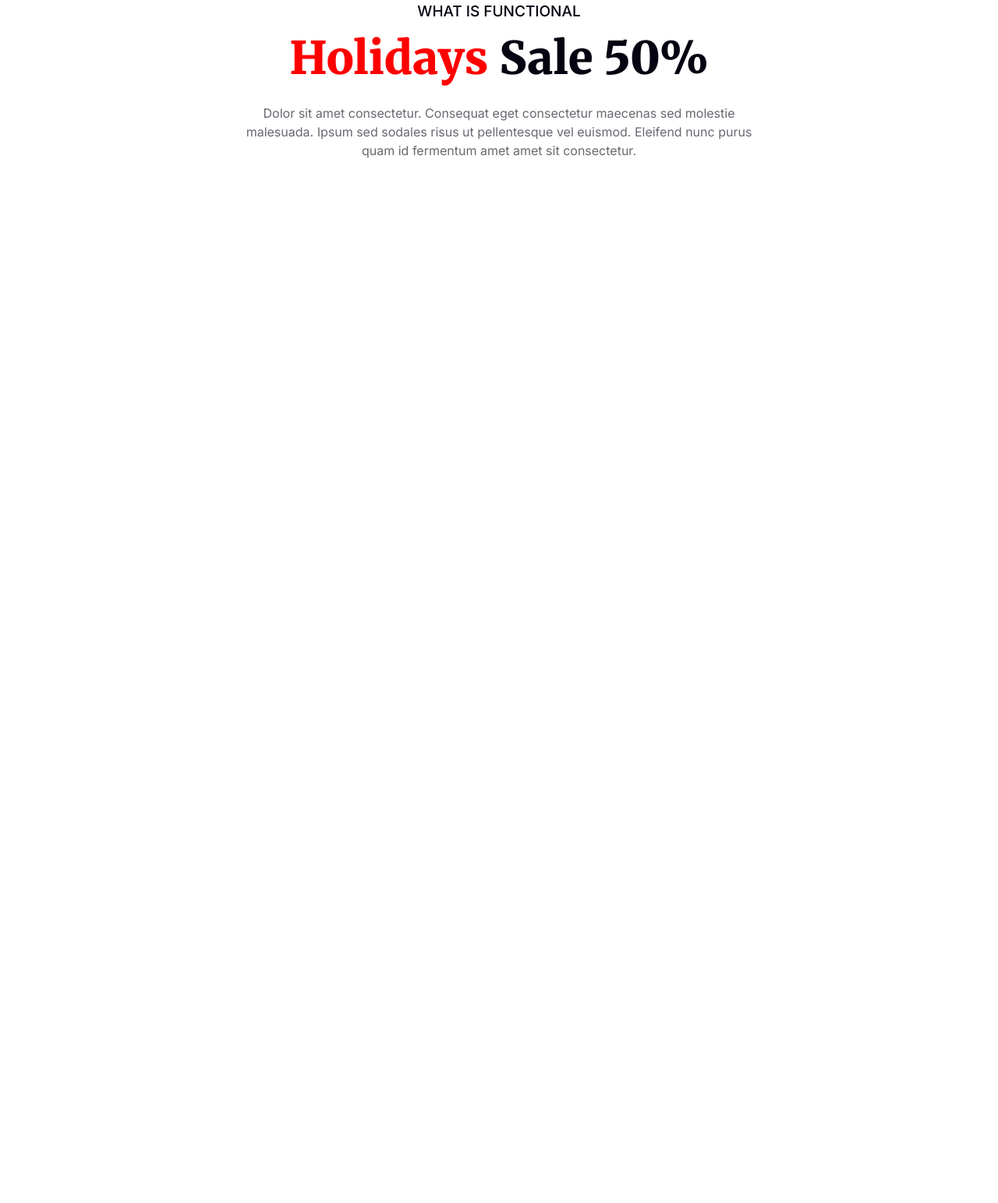
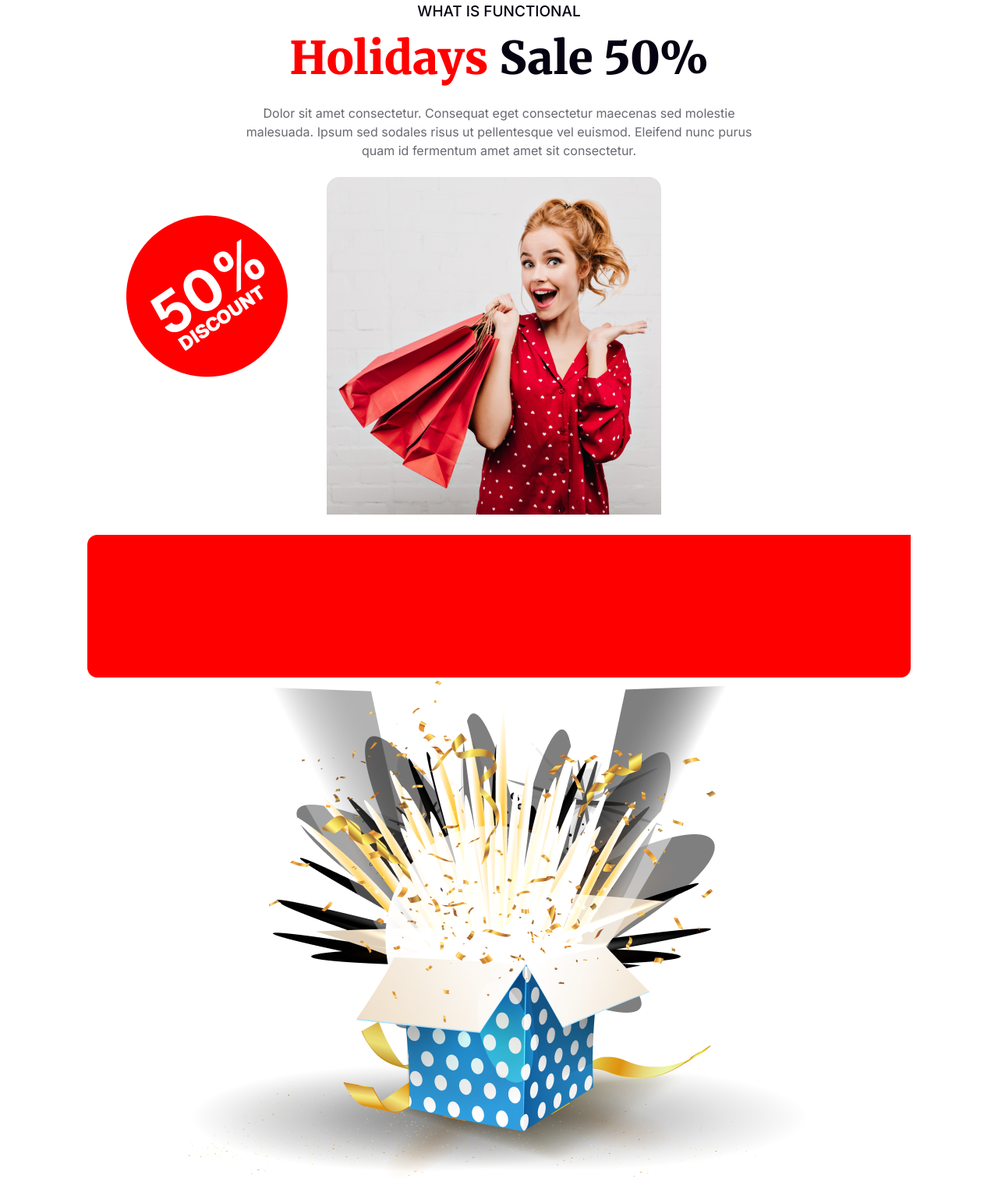
Before and after one commit to 44fahadhasan/a1-new-year, a plain HTML site: page index.html in a window 1280 px wide. Shown: the part 3420-4963 px from the top of the page at 78% size. Before the commit the page ends 3755 px from the top, so only its background shows below. Drawn offline with Linux system fonts and the light colour scheme.

Commit message:
hoklidays images section uncompleted

```diff
--- a/assets/style/style.css
+++ b/assets/style/style.css
@@ -266,9 +266,22 @@ span {
   font-size: 58px;
   margin-top: 12px;
 }
+
 .holidays .holidays-wrapper .holidays-text p {
   margin-top: 22px;
 }
 
+/* holidays images  */
+.holidays .holidays-wrapper .holidays-images {
+  margin-top: 22px;
+  display: flex;
+}
+
+/* holidays bottom img */
+.holidays .holidays-wrapper .holidays-bottom-img {
+  margin-top: 22px;
+  display: flex;
+}
+
 /* font-family: 'Inter', sans-serif;
 font-family: 'Merriweather', serif; */
--- a/index.html
+++ b/index.html
@@ -115,7 +115,30 @@
               consectetur.
             </p>
           </div>
-          <div class="holidays-images"></div>
+
+          <div class="holidays-images">
+            <div class="left-colum-img">
+              <div class="discount-img">
+                <img src="./assets/images/Group-44.png" alt="discount" />
+              </div>
+            </div>
+            <div class="right-colum-img">
+              <img src="./assets/images/Rectangle1.png" alt="women" />
+            </div>
+          </div>
+
+          <div class="holidays-bottom-img">
+            <div class="red-bac">
+              <img
+                width="100%"
+                src="./assets/images/Rectangle2.png"
+                alt="red-bac"
+              />
+              <div class="box-img">
+                <img src="./assets/images/Group-75.png" alt="box" />
+              </div>
+            </div>
+          </div>
         </div>
       </section>
       <!-- end holidays markup  -->
```
